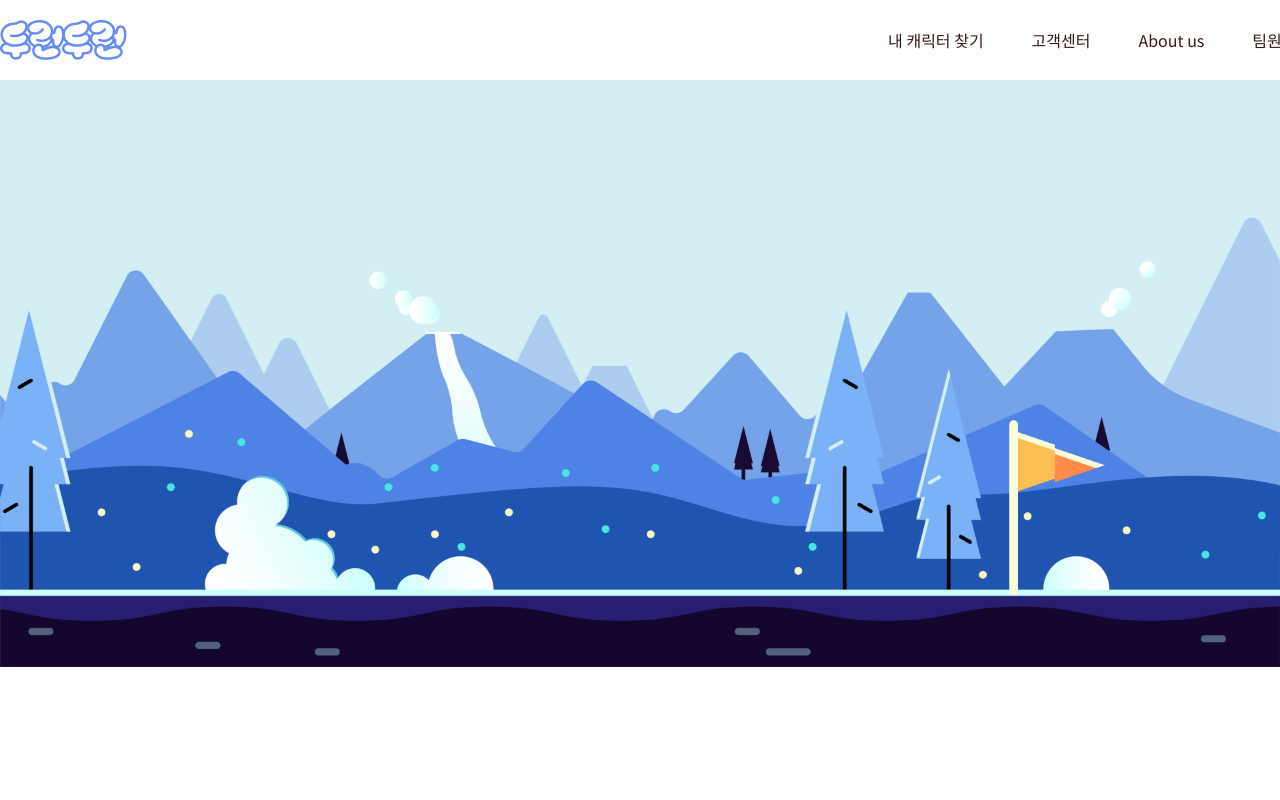
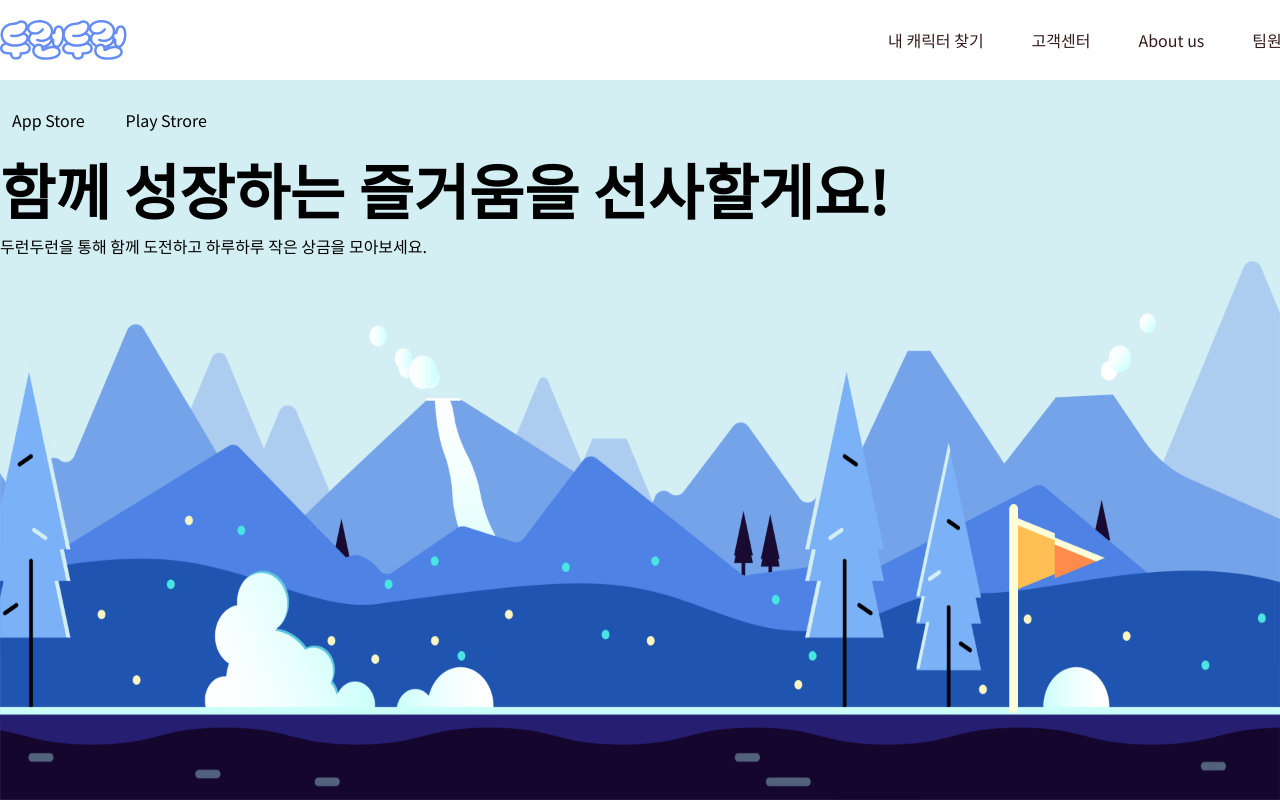
Before and after one commit to DoRun-DoRun/DoRun-Web, a Next.js app: page / in a window 1280 px wide. Shown: the top 800 px of the page. Built offline with nearby package versions, Linux system fonts and the light colour scheme.

Commit message:
Feat - Home Page 1번 섹션 정렬

```diff
--- a/src/app/page.tsx
+++ b/src/app/page.tsx
@@ -4,8 +4,18 @@ import headerImg from '/public/images/web_header_1.png';
 export default function Home() {
   return (
     <div>
-      <div className="bg-bg h-full">
-        <Image src={headerImg} alt="" className="" />
+      <div className="bg-bg  h-screen">
+        <Image src={headerImg} alt="" className="w-screen h-screen absolute" />
+        <div className="inner pt-96">
+          <div className="flex gap-17">
+            <div className="p-12 items-center">App Store</div>
+            <div className="p-12 items-center">Play Strore</div>
+          </div>
+          <h1 className="text-h1 font-h1">
+            함께 성장하는 즐거움을 선사할게요!
+          </h1>
+          <p>두런두런을 통해 함께 도전하고 하루하루 작은 상금을 모아보세요.</p>
+        </div>
       </div>
     </div>
   );
--- a/tailwind.config.ts
+++ b/tailwind.config.ts
@@ -24,7 +24,24 @@ const config: Config = {
   ],
   theme: {
     extend: {
-      fontSize: { ...createPxEntries(50), ...createRemEntries(50) },
+      fontSize: {
+        h1: '3.75rem', // 60px
+        h2: '2rem', // 32px
+        h3: '3.125rem', // 50px
+        h4: '1.875rem', // 30px
+        body1: '1.75rem', // 28px
+        subTitle1: '1.25rem', // 20px
+        ...createPxEntries(50),
+        ...createRemEntries(50),
+      },
+      fontWeight: {
+        h1: '700',
+        h2: '400',
+        h3: '700',
+        h4: '700',
+        body1: '300',
+        subTitle1: '300',
+      },
       spacing: { ...createPxEntries(100), ...createRemEntries(100) },
       colors: {
         'secondary-300': '#A5B9FF',
```
